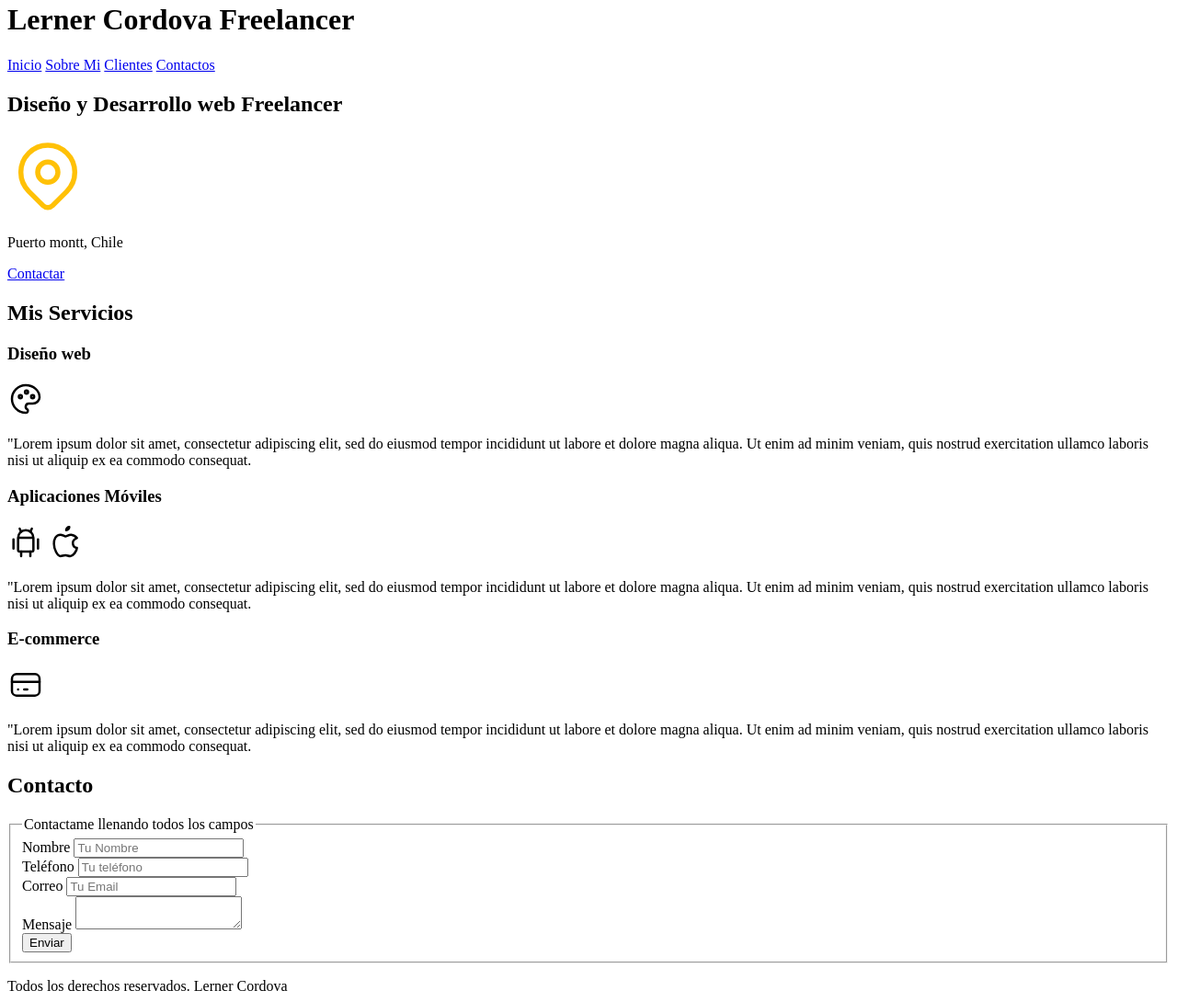
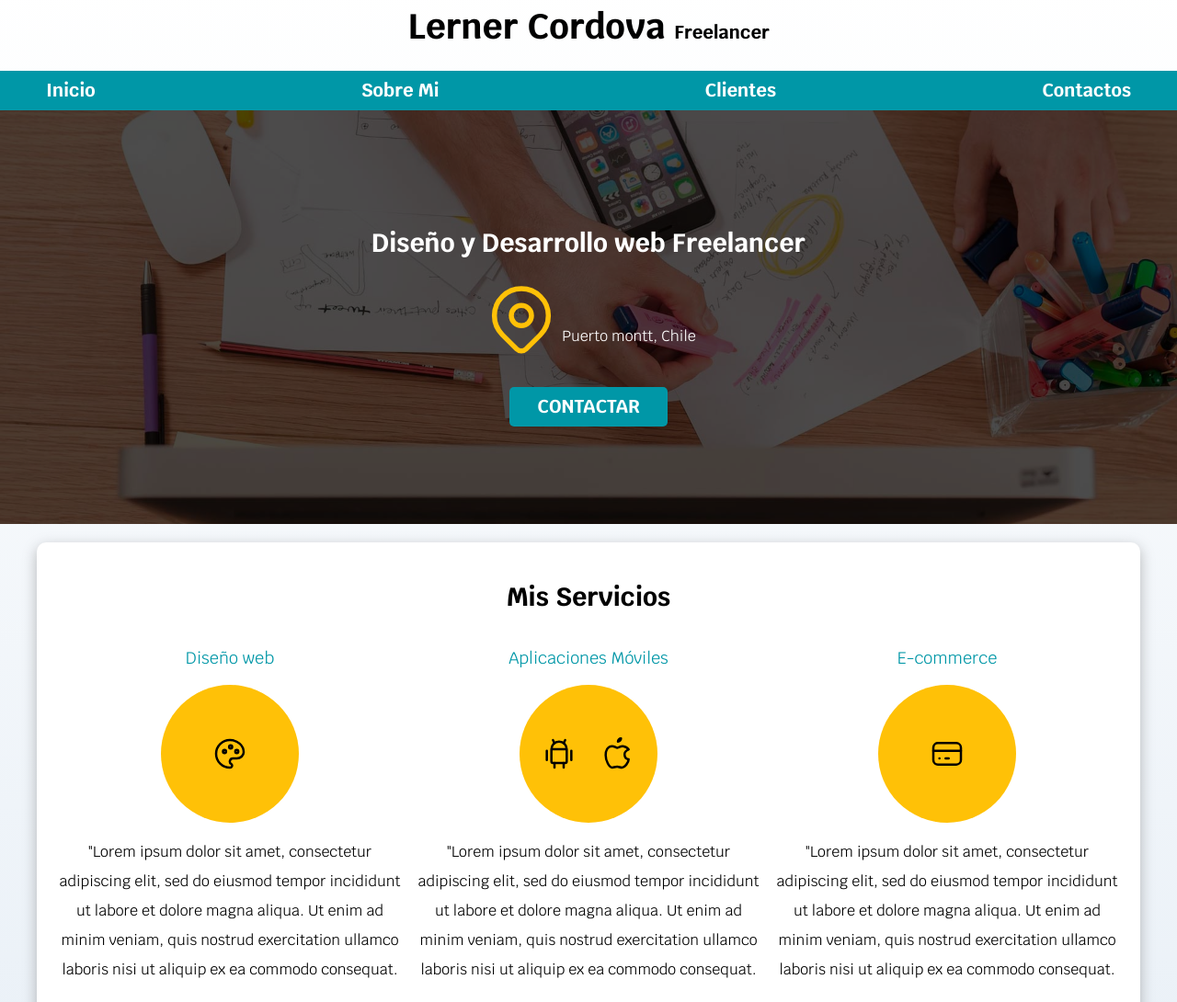
Before and after one commit to Lerndatadev/Proyecto-freelancer, a plain HTML site: page index.html in a window 1280 px wide. Shown: the part 18-1108 px from the top of the page at 92% size. Drawn offline with Linux system fonts and the light colour scheme.

Commit message:
Actualización de index, style y creación de archivo normalize

```diff
--- a/css/style.css
+++ b/css/style.css
@@ -0,0 +1,265 @@
+:root {
+    --blanco: #ffffff;
+    --oscuro: #212121;
+    --primario: #ffc107;
+    --secundario: #0097a7;
+    --gris: #757575;
+    --grisClaro: #dfe9f3;
+}
+/* Globales*/
+html {
+    font-size: 62.5%;
+    box-sizing: border-box; /* Hack para box model */
+    scroll-snap-type: y mandatory;
+}
+
+/* Scroll-Snap */
+.servicios,
+.navegacion-principal,
+.formulario {
+    scroll-snap-align: center;
+    scroll-snap-stop: always;
+}
+
+*, *:before, *:after {
+    box-sizing: inherit;
+  }
+
+body {
+    font-size: 16px; /*1 rem= 10px*/
+    font-family: "Krub", sans-serif;
+    background-image: linear-gradient(to top, var(--grisClaro) 0%, var(--blanco) 100% );
+}
+.contenedor {
+    max-width: 120rem;
+    margin: 0 auto;  /* Esto significa que el margen tanto para arriba como hacia abajo es el mismo, igulamente aplica el auto para derecha e izquierda (esto es en los casos donde los margenes sean iguales para reducir bastante el código*/
+}
+.boton {
+    background-color: var(--secundario);
+    color: var(--blanco);
+    padding: 1rem 3rem;
+    margin-top: 3rem;
+    font-size: 2rem;
+    text-decoration: none;
+    text-transform: uppercase;
+    font-weight: bold;
+    border-radius: 0.5rem;
+    width: 90%;
+    text-align: center;
+    border: none;
+}
+
+@media (min-width: 768px) {
+    .boton {
+        width: auto;
+    }
+}
+
+.boton:hover {
+    cursor: pointer;
+}
+
+.sombra {
+    -webkit-box-shadow: 0px 5px 15px 0px rgba(112,112,112,0.48);
+    -moz-box-shadow: 0px 5px 15px 0px rgba(112,112,112,0.48);
+    box-shadow: 0px 5px 15px 0px rgba(112,112,112,0.48);
+    background-color: var(--blanco);
+    padding: 2rem;
+    border-radius: 1rem;
+}
+
+ /* Tipografía */
+h1 {
+    font-size: 3.8rem;
+    text-align: center;
+}
+h2 {
+    font-size: 2.8rem;
+    text-align: center;
+}
+h3 {
+    font-size: 1.8rem;
+    text-align: center;
+}
+
+/* Títulos */
+h1.titulo span {
+    font-size: 2rem;
+}
+
+/* Utilidades */
+.w-sm-100 {
+    width: 100%;
+ }
+@media (min-width: 768px) {
+    .w-sm-100 {
+        width: auto;
+    }
+}
+
+.flex {
+    display: flex;
+}
+
+.alinear-derecha {
+    justify-content: flex-end;
+}
+
+/* Navegación Principal */
+.navegacion-background {
+    background-color: var(--secundario);
+}
+.navegacion-principal {
+    display: flex;
+    flex-direction: column;
+}
+@media (min-width: 768px) {
+    .navegacion-principal {
+        flex-direction: row;
+        justify-content: space-between;
+    }
+}
+.navegacion-principal a {
+    display: block;
+    text-align: center;
+    padding: 1rem;
+    color: var(--blanco);
+    text-decoration: none;
+    font-size: 2rem;
+    font-weight: bold;
+}
+.navegacion-principal a:hover {
+    background-color: var(--primario);
+    color: var(--oscuro);
+}
+
+/* Hero */
+.hero {
+    background-image: url(../img/hero.jpg);
+    background-repeat: no-repeat;
+    background-size: cover;
+    height: 450px;
+    position: relative;
+    margin-bottom: 2rem;
+}
+.hero-contenido {
+    position: absolute;
+    background-color: rgba(0, 0, 0, .7); /* Sintaxis anterior*/
+    background-color: rgb(0 0 0 / 70%);
+    width: 100%;
+    height: 100%;
+
+    display: flex;
+    flex-direction: column;
+    align-items: center;
+    justify-content: center;
+}
+.hero-contenido h2,
+.hero-contenido p {
+    color: var(--blanco);
+}
+.hero-contenido .ubicacion {
+    display: flex;
+    align-items: flex-end;
+}
+
+/* Servicios */
+/* grid-template-columns: 33.3% 33.3% 33.3%; es una madera de utilizar */
+/* grid-template-columns: 1fr 1fr 1fr; es otra manera de utilizar, quiere decir que de un total de 100% va a tomar una fracción dependiendo de las partes que sean necesarias y le va dar las columnas correspondiente sea el mismo ancho o no */
+
+@media (min-width: 768px) {
+    .servicios {
+        display: grid;
+        grid-template-columns: repeat(3, 1fr); /* es una manera más corta de usar, depende el número de columnas repites la fracción por el número de columnas que quieras usar */
+        column-gap: 1rem;
+    }
+}
+
+.servicio {
+    display: flex;
+    flex-direction: column;
+    align-items: center;
+}
+.servicio h3 {
+    color: var(--secundario);
+    font-weight: normal;
+}
+.servicio p {
+    line-height: 2;
+    text-align: center;
+}
+.servicio .iconos {
+    height: 15rem;
+    width: 15rem;
+    background-color: var(--primario);
+    border-radius: 50%;
+    display: flex;
+    justify-content: space-evenly;
+    align-items: center;
+}
+
+/* Contacto */
+
+.formulario {
+    background-color: var(--gris);
+    width: min( 60rem, 100% ); /* utiliza el valor más pequeño */
+    margin: 0 auto;
+    padding: 2rem;
+    border-radius: 1rem;
+
+}
+
+.formulario fieldset{
+    border: none;
+}
+
+.formulario legend {
+     text-align: center;
+     font-size: 1.8rem;
+     text-transform: uppercase;
+     font-weight: bold;
+     margin-bottom: 2rem;
+     color: var(--primario);
+}
+
+@media (min-width: 768px) {
+    .contenedor-campos {
+        display: grid;
+        grid-template-columns: 1fr 1fr;
+        grid-template-rows: auto auto 20rem;
+        column-gap: 1rem;
+
+    }
+}
+
+.campo:nth-child(3),
+.campo:nth-child(4) {
+    grid-column: 1 / 3;
+}
+
+.campo {
+    margin-bottom: 1rem;
+}
+ .campo label {
+    color: var(--blanco);
+    font-weight: bold;
+    margin-bottom: 0.5rem;
+    display: block;
+ }
+
+.campo textarea {
+    height: 20rem;
+}
+
+ .input-text {
+    width: 100%;
+    border: none;
+    padding: 1.5rem;
+    border-radius: 0.5rem;
+ }
+
+ /* Footer */
+
+.footer {
+    text-align: center;
+}
--- a/index.html
+++ b/index.html
@@ -4,37 +4,49 @@
     <meta charset="UTF-8">
     <meta name="viewport" content="width=device-width, initial-scale=1.0">
     <title>Proyecto Diseñador Freelancer</title>
+    <link rel="preload" href="css/normalize.css" as="style">
+    <link rel="stylesheet" href="css/normalize.css">
+    <link href="https://fonts.googleapis.com/css2?family=Krub:wght@400;700&display=swap" rel="stylesheet">
     <link rel="preload" href="css/style.css" as="style">
     <link rel="stylesheet" href="css/style.css">
 </head>
 <body>
     <header>
-        <h1>Lerner Cordova Freelancer</h1>
+        <h1 class="titulo">Lerner Cordova <span>Freelancer</span></h1>
     </header>
 
-    <nav>
+    <div class="navegacion-background">
+    <nav class="navegacion-principal contenedor">
         <a href="#">Inicio</a>
         <a href="#">Sobre Mi</a>
         <a href="#">Clientes</a>
         <a href="#">Contactos</a>
     </nav>
+    </div>
+    <section class="hero">
+        <div class="hero-contenido">
+        <h2>Diseño y Desarrollo web <span>Freelancer</span></h2>
 
-    <section>
-        <h2>Diseño y Desarrollo web Freelancer</h2>
+        <div class="ubicacion">
             <svg xmlns="http://www.w3.org/2000/svg" class="icon icon-tabler icon-tabler-map-pin" width="88" height="88" viewBox="0 0 24 24" stroke-width="1.5" stroke="#ffc107" fill="none" stroke-linecap="round" stroke-linejoin="round">
                 <path stroke="none" d="M0 0h24v24H0z" fill="none"/>
                 <path d="M9 11a3 3 0 1 0 6 0a3 3 0 0 0 -6 0" />
                 <path d="M17.657 16.657l-4.243 4.243a2 2 0 0 1 -2.827 0l-4.244 -4.243a8 8 0 1 1 11.314 0z" />
             </svg>
             <p>Puerto montt, Chile</p>
+        </div>
 
-        <a href="#">Contactar</a>
+        <a class="boton" href="#">Contactar</a>
+        </div> <!--hero-contenido-->
     </section>
 
-    <main>
+    <main class="contenedor sombra">
         <h2>Mis Servicios</h2>
-        <section>
+
+    <div class="servicios">
+        <section class="servicio">
             <h3>Diseño web</h3>
+                <div class="iconos">
                     <svg xmlns="http://www.w3.org/2000/svg" class="icon icon-tabler icon-tabler-palette" width="40" height="40" viewBox="0 0 24 24" stroke-width="1.5" stroke="#000000" fill="none" stroke-linecap="round" stroke-linejoin="round">
                         <path stroke="none" d="M0 0h24v24H0z" fill="none"/>
                         <path d="M12 21a9 9 0 0 1 0 -18c4.97 0 9 3.582 9 8c0 1.06 -.474 2.078 -1.318 2.828c-.844 .75 -1.989 1.172 -3.182 1.172h-2.5a2 2 0 0 0 -1 3.75a1.3 1.3 0 0 1 -1 2.25" />
@@ -42,11 +54,13 @@
                         <path d="M12.5 7.5m-1 0a1 1 0 1 0 2 0a1 1 0 1 0 -2 0" />
                         <path d="M16.5 10.5m-1 0a1 1 0 1 0 2 0a1 1 0 1 0 -2 0" />
                     </svg>
+                </div>
             <p>"Lorem ipsum dolor sit amet, consectetur adipiscing elit, sed do eiusmod tempor incididunt ut labore et dolore magna aliqua.
                Ut enim ad minim veniam, quis nostrud exercitation ullamco laboris nisi ut aliquip ex ea commodo consequat.</p>
         </section>
-        <section>
+        <section class="servicio">
             <h3>Aplicaciones Móviles</h3>
+                <div class="iconos">
                     <svg xmlns="http://www.w3.org/2000/svg" class="icon icon-tabler icon-tabler-brand-android" width="40" height="40" viewBox="0 0 24 24" stroke-width="1.5" stroke="#000000" fill="none" stroke-linecap="round" stroke-linejoin="round">
                         <path stroke="none" d="M0 0h24v24H0z" fill="none"/>
                         <path d="M4 10l0 6" />
@@ -62,11 +76,13 @@
                         <path d="M8.286 7.008c-3.216 0 -4.286 3.23 -4.286 5.92c0 3.229 2.143 8.072 4.286 8.072c1.165 -.05 1.799 -.538 3.214 -.538c1.406 0 1.607 .538 3.214 .538s4.286 -3.229 4.286 -5.381c-.03 -.011 -2.649 -.434 -2.679 -3.23c-.02 -2.335 2.589 -3.179 2.679 -3.228c-1.096 -1.606 -3.162 -2.113 -3.75 -2.153c-1.535 -.12 -3.032 1.077 -3.75 1.077c-.729 0 -2.036 -1.077 -3.214 -1.077z" />
                         <path d="M12 4a2 2 0 0 0 2 -2a2 2 0 0 0 -2 2" />
                     </svg>
+                </div>
             <p>"Lorem ipsum dolor sit amet, consectetur adipiscing elit, sed do eiusmod tempor incididunt ut labore et dolore magna aliqua.
                Ut enim ad minim veniam, quis nostrud exercitation ullamco laboris nisi ut aliquip ex ea commodo consequat.</p>
         </section>
-        <section>
+        <section class="servicio">
             <h3>E-commerce</h3>
+                <div class="iconos">
                     <svg xmlns="http://www.w3.org/2000/svg" class="icon icon-tabler icon-tabler-credit-card" width="40" height="40" viewBox="0 0 24 24" stroke-width="1.5" stroke="#000000" fill="none" stroke-linecap="round" stroke-linejoin="round">
                         <path stroke="none" d="M0 0h24v24H0z" fill="none"/>
                         <path d="M3 5m0 3a3 3 0 0 1 3 -3h12a3 3 0 0 1 3 3v8a3 3 0 0 1 -3 3h-12a3 3 0 0 1 -3 -3z" />
@@ -74,51 +90,47 @@
                         <path d="M7 15l.01 0" />
                         <path d="M11 15l2 0" />
                     </svg>
+                </div>
             <p>"Lorem ipsum dolor sit amet, consectetur adipiscing elit, sed do eiusmod tempor incididunt ut labore et dolore magna aliqua.
                Ut enim ad minim veniam, quis nostrud exercitation ullamco laboris nisi ut aliquip ex ea commodo consequat.</p>
         </section>
-    </main>
-
+    </div> <!--cierre de servicios-->
     <section>
         <h2>Contacto</h2>
-
-        <form>
+        <form class="formulario" action="/formulario" method="get">
            <fieldset>
              <legend>Contactame llenando todos los campos</legend>
-
-            <div>
-                <label>Nombre</label>
-                <input type="text" placeholder="Tu Nombre">
+            <div class="contenedor-campos">
+                <div class="campo">
+                    <label for="nombre">Nombre</label>
+                    <input class="input-text" type="text" id="nombre" name="nombre" placeholder="Tu Nombre">
                 </div>
 
-            <div>
-                <label>Teléfono</label>
-                <input type="tel" placeholder="Tu teléfono">
+                <div class="campo">
+                    <label for="teléfono">Teléfono</label>
+                    <input class="input-text" type="tel" id="teléfono" name="teléfono" placeholder="Tu teléfono">
                 </div>
 
-            <div>
-                <label>Correo</label>
-                <input type="email" placeholder="Tu Email">
+                <div class="campo">
+                    <label for="correo">Correo</label>
+                    <input class="input-text" type="email" id="correo" name="correo" placeholder="Tu Email">
                 </div>
 
-            <div>
-                <label>Mensaje</label>
-                <textarea></textarea>
+                <div class="campo">
+                    <label for="mensaje">Mensaje</label>
+                    <textarea class="input-text" id="mensaje" name="mensaje" placeholder="tu mensaje"></textarea>
                 </div>
-
-            <div>
-                <input type="submit" value="Enviar">
+            </div> <!--del contenedor-campos-->
+            <div class="alinear-derecha flex">
+                <input class="boton w-sm-100" type="submit" value="Enviar">
             </div>
 
            </fieldset>
         </form>
-
     </section>
-
-    <footer>
+    </main>
+    <footer class="footer">
         <p>Todos los derechos reservados. Lerner Cordova</p>
     </footer>
-
-
 </body>
 </html>
```
Also changed, not shown: css/normalize.css (added). Lines whose indentation alone changed are shown as unchanged.
